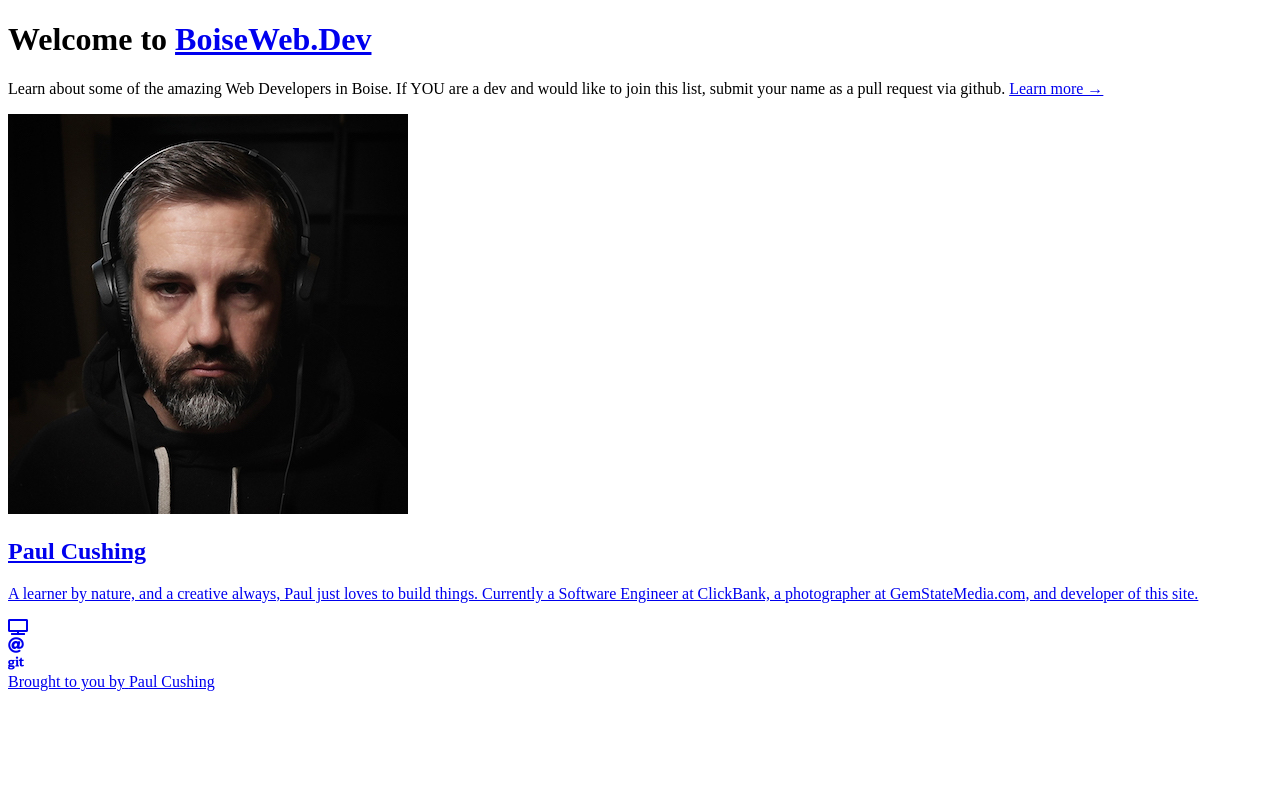
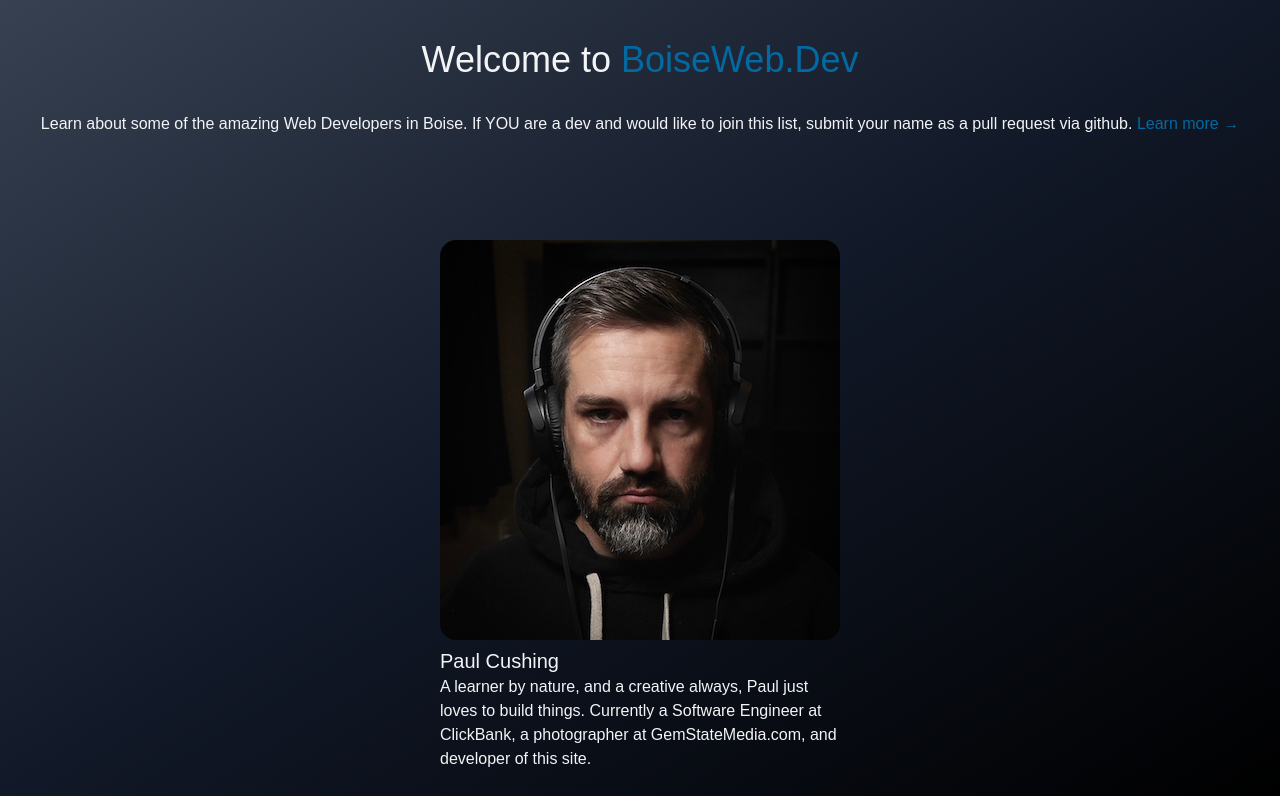
Before and after one commit to paulcushing/BoiseWeb.Dev, a Next.js app: page / in a window 1280 px wide. Shown: the top 796 px of the page. Built offline with nearby package versions, Linux system fonts and the light colour scheme.

Commit message:
Fix Vercel deploy

```diff
--- a/components/person.js
+++ b/components/person.js
@@ -34,6 +34,7 @@ export default function Person(props) {
                   href={link.url}
                   className="text-blue-700 hover:text-blue-900"
                   target="_blank"
+                  rel="noreferrer"
                 >
                   <i className={link.icon} />
                 </a>
--- a/pages/_app.js
+++ b/pages/_app.js
@@ -1,4 +1,4 @@
-import "tailwindcss/tailwind.css";
+import '../styles/global.css'
 
 function MyApp({ Component, pageProps }) {
   return <Component {...pageProps} />;
--- /dev/null
+++ b/styles/global.css
@@ -0,0 +1,3 @@
+@tailwind base;
+@tailwind components;
+@tailwind utilities;
```
